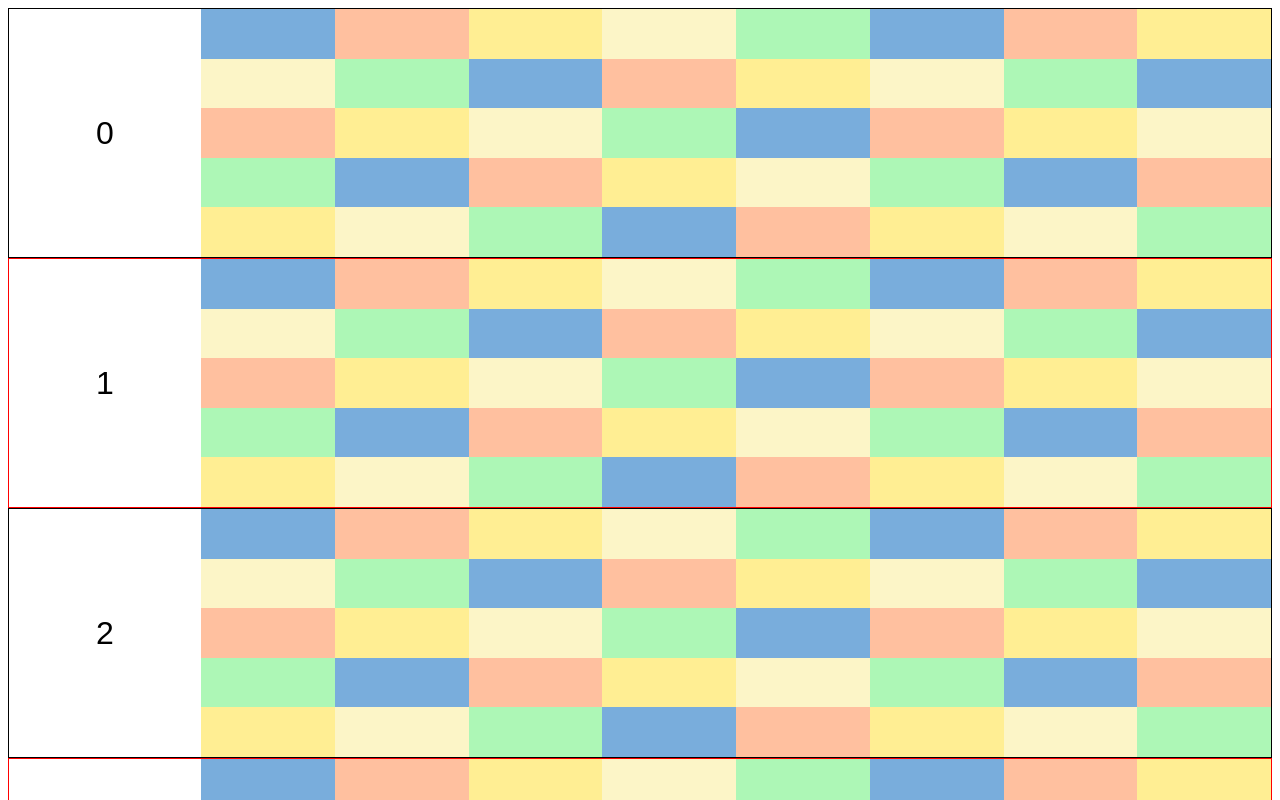
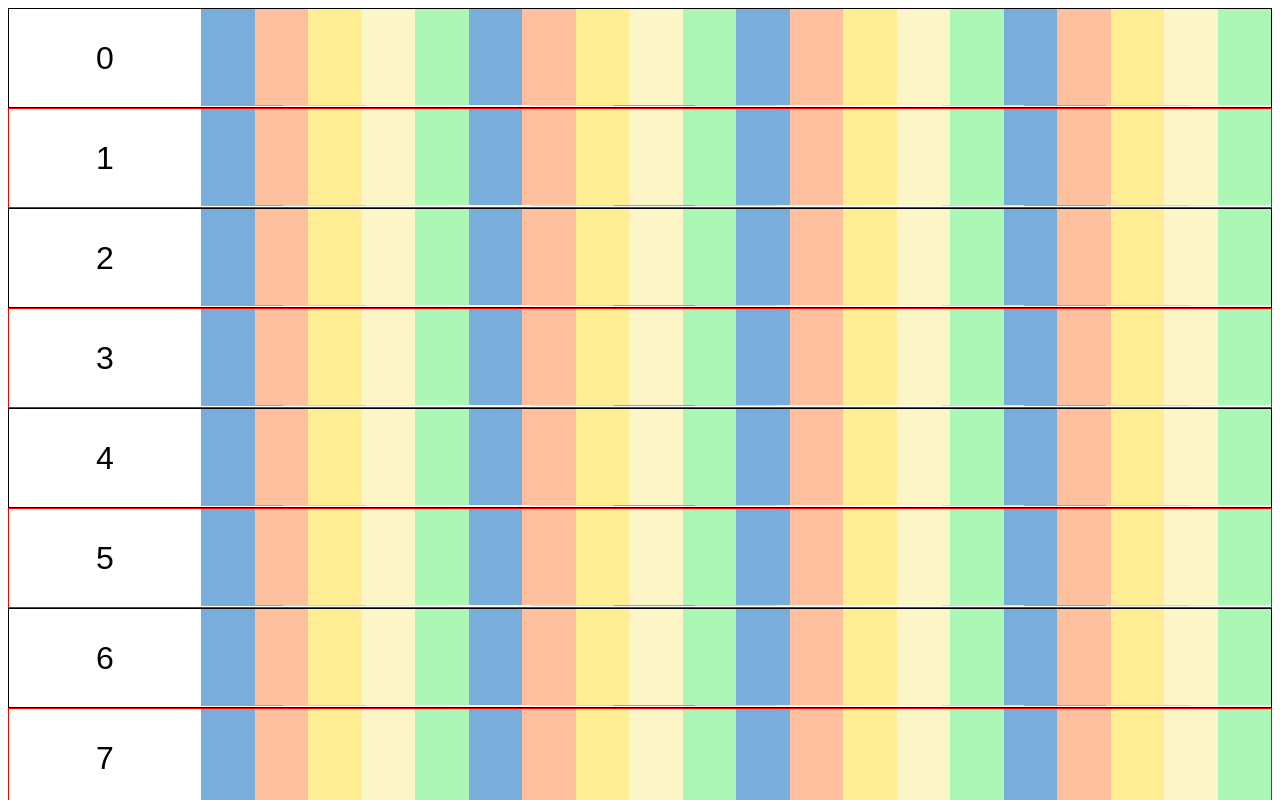
Before and after one commit to madnl/vs-experimental, a React (Create React App) app: page / in a window 1280 px wide. Shown: the top 800 px of the page. Built offline with nearby package versions, Linux system fonts and the light colour scheme.

Commit message:
checkpoint

```diff
--- a/package.json
+++ b/package.json
@@ -3,11 +3,11 @@
   "version": "0.1.0",
   "private": true,
   "dependencies": {
-    "flow-bin": "^0.53.0",
+    "flow-bin": "^0.54.0",
     "lodash.debounce": "^4.0.8",
     "react": "^15.6.1",
     "react-dom": "^15.6.1",
-    "react-scripts": "1.0.10",
+    "react-scripts": "^1.0.13",
     "reselect": "^3.0.1"
   },
   "scripts": {
--- a/src/ColoredList/Box.js
+++ b/src/ColoredList/Box.js
@@ -23,7 +23,7 @@ const tileComplex = {
 };
 
 const tileStyle = backgroundColor => ({
-  minWidth: '10vw',
+  minWidth: '4vw',
   flexGrow: '1',
   backgroundColor
 });
--- a/src/ColoredList/index.js
+++ b/src/ColoredList/index.js
@@ -8,9 +8,9 @@ import range from '../util/range';
 import elementViewport from '../viewport/scrollableElement';
 import type { Item, Viewport } from '../VirtualizedScroller/interfaces';
 
-const ITEM_COUNT = 10;
-const COMPLEXITY = 40;
-const HEIGHT = '248px';
+const INITIAL_ITEM_COUNT = 100;
+const COMPLEXITY = 3333;
+const HEIGHT = '98px';
 
 const createItem = index => ({
   key: index.toString(),
@@ -21,7 +21,7 @@ const createItem = index => ({
 
 const mkItems = (fromIndex: number, count: number) => range(count, i => createItem(fromIndex + i));
 
-const initialItems = mkItems(0, ITEM_COUNT);
+const initialItems = mkItems(0, INITIAL_ITEM_COUNT);
 
 type Props = {};
 type State = { items: Item[], viewport: ?Viewport };
--- a/src/VirtualizedScroller/index.js
+++ b/src/VirtualizedScroller/index.js
@@ -16,6 +16,8 @@ const QUIESCENCE_WAIT_INTERVAL_MS = 150;
 const NORMALIZE_OFFSET_THRESHOLD = 0.1;
 
 const VIEWPORT_SCROLL_THRESHOLD = 3;
+
+const MAX_ALLOWABLE_EXTRA_COUNT = 1;
 
 type Props = {
   items: Item[],
@@ -123,7 +125,7 @@ export default class VirtualizedScroller extends React.Component<Props, State> {
   render() {
     const { shouldUpdate } = this.props;
     const { renderableItems } = this.state;
-    // console.log('rendering', renderableItems.map(x => x.item.key));
+    console.log('rendering', renderableItems.map(x => x.item.key));
     return (
       <div ref={this._setRunway} style={runwayStyle(this._runwayHeight())}>
         {renderableItems.map(({ item, offset }) => (
@@ -210,12 +212,22 @@ export default class VirtualizedScroller extends React.Component<Props, State> {
   }
 
   _updateVisibility(view: Rectangle) {
-    this._visibility.clear();
+    const nextSet = new Set();
+    const prevRendered = new Set();
     this.props.items.forEach(item => {
       if (this._layout.rectangleFor(item.key).doesIntersectWith(view)) {
-        this._visibility.add(item.key);
+        nextSet.add(item.key);
+      } else if (this._visibility.has(item.key)) {
+        prevRendered.add(item.key);
       }
     });
+    // TODO: this might be incorrect
+    const allowedExtraCount = Math.max(0, Math.min(MAX_ALLOWABLE_EXTRA_COUNT, this._visibility.size - nextSet.size));
+    // console.log({allowedExtraCount});
+    const extraItems = [ ...prevRendered ].slice(0, allowedExtraCount);
+    // extraItems.length && console.log({ extraItems });
+    extraItems.forEach(key => nextSet.add(key));
+    this._visibility = nextSet;
   }
 
   _updateLayout(view: Rectangle) {
```
Also changed, not shown: 2 other files (tests, documents, lock files or other folders).
